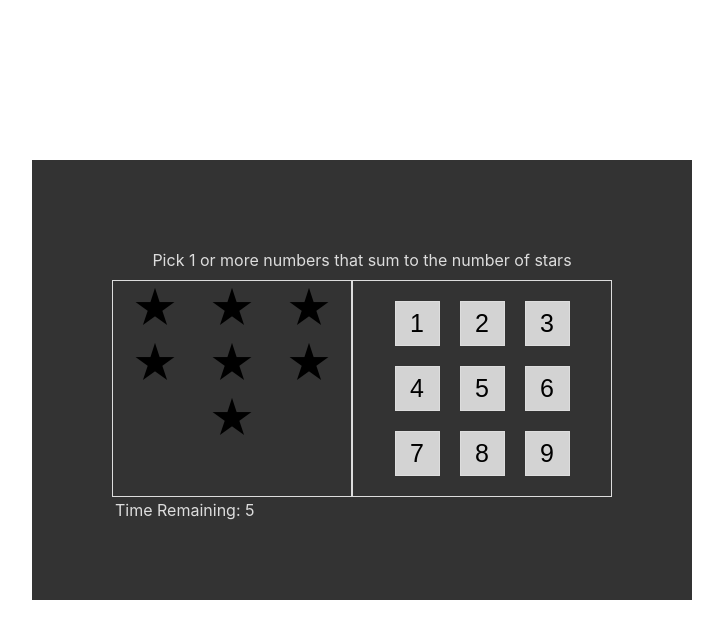
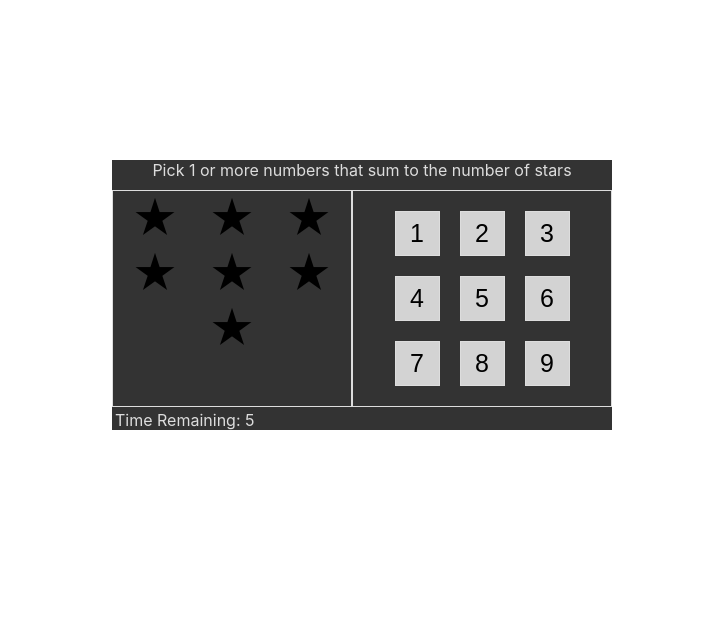
Before and after one commit to Olawale-lang/Star, a React (Create React App) app: page / in a window 1280 px wide. Shown: the top 638 px of the page, without its empty margins (278-1001 px from the left). Built offline with nearby package versions, Linux system fonts and the light colour scheme.

Commit message:
Initial commit

```diff
--- a/src/component/star.css
+++ b/src/component/star.css
@@ -1,7 +1,7 @@
 .game {
     max-width: 500px;
     margin: 10rem auto;
-    padding: 5rem ;
+    /* padding: 5rem ; */
     background: #333;
   }
 
--- a/src/component/star.js
+++ b/src/component/star.js
@@ -65,6 +65,8 @@ const useGameState = (timeLimit) => {
 
   return { stars, availableNums, candidateNums, secondsLeft, setGameState };
 };
+
+// const saveScores =  localStorage.setItem("cartItems", JSON.stringify(getState().cart.cartItems));
 
 const Game = (props) => {
   const { stars, availableNums, candidateNums, secondsLeft, setGameState } =
```
